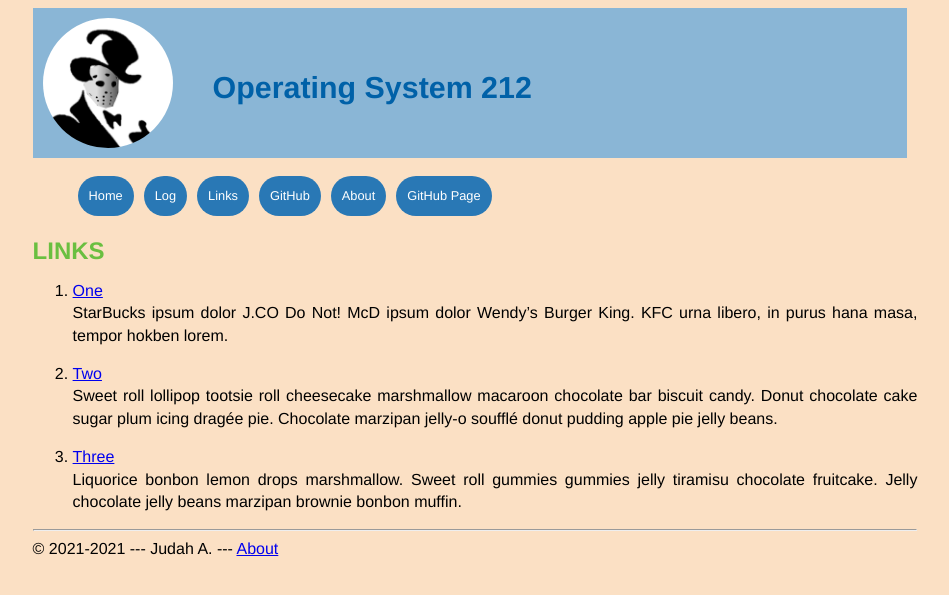
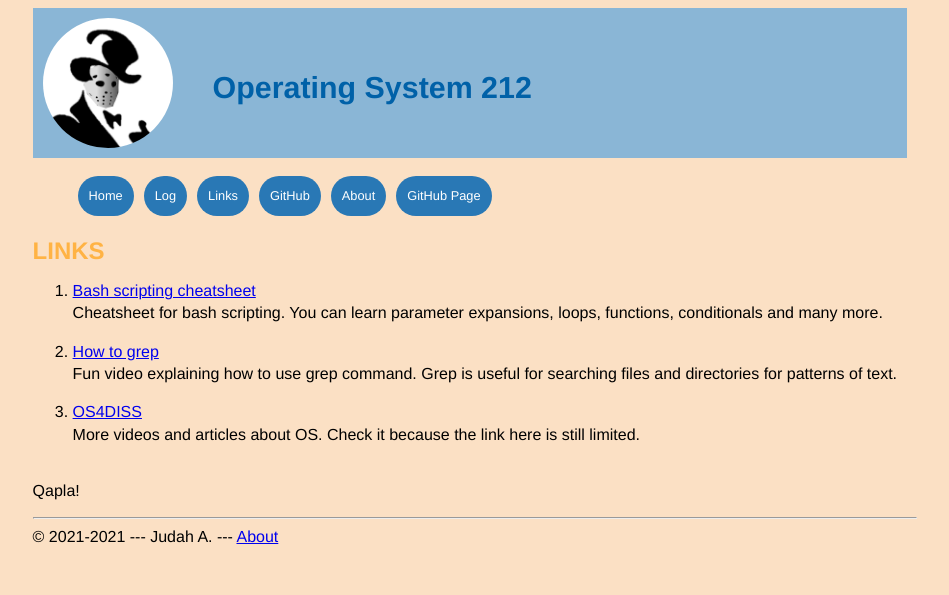
Before and after one commit to ariiesaka/os212, a Jekyll site: the page built from links.md, in a window 1280 px wide. Shown: the top 595 px of the page, without its empty margins (165-1114 px from the left). Built offline with Jekyll 4.4.1, drawn with Linux system fonts in a browser that asks for light colours; our own code applies the rules of GitHub Pages for plain Markdown files.

Commit message:
OS212 ariiesaka update css and links

```diff
--- a/assets/css/style.css
+++ b/assets/css/style.css
@@ -25,7 +25,7 @@
 }
 
 .plainclass1 h1 {
-  color:            hsl(100, 50%, 50%);
+  color: #FFB344;
 }
 
 .plainclass1 h2 {
--- a/links.md
+++ b/links.md
@@ -4,17 +4,17 @@ permalink: /LINKS/
 
 # LINKS
 
-1. [One](https://en.wikipedia.org/wiki/1)<br>
-StarBucks ipsum dolor J.CO Do Not!
-McD ipsum dolor Wendy's Burger King.
-KFC urna libero, in purus hana masa, tempor hokben lorem.
+1. [Bash scripting cheatsheet](https://devhints.io/bash)<br>
+Cheatsheet for bash scripting.
+You can learn parameter expansions, loops, functions, conditionals and many more.
 
-2. [Two](https://en.wikipedia.org/wiki/2)<br>
-Sweet roll lollipop tootsie roll cheesecake marshmallow macaroon chocolate bar biscuit candy.
-Donut chocolate cake sugar plum icing dragée pie.
-Chocolate marzipan jelly-o soufflé donut pudding apple pie jelly beans.
+2. [How to grep](https://www.youtube.com/watch?v=VGgTmxXp7xQ&ab_channel=CoreySchafer)<br>
+Fun video explaining how to use grep command.
+Grep is useful for searching files and directories for patterns of text.
 
-3. [Three](https://en.wikipedia.org/wiki/3)<br>
-Liquorice bonbon lemon drops marshmallow.
-Sweet roll gummies gummies jelly tiramisu chocolate fruitcake.
-Jelly chocolate jelly beans marzipan brownie bonbon muffin.
+3. [OS4DISS](https://osp4diss.vlsm.org/osp-115.html)<br>
+More videos and articles about OS.
+Check it because the link here is still limited.
+
+<br>
+Qapla!
```
